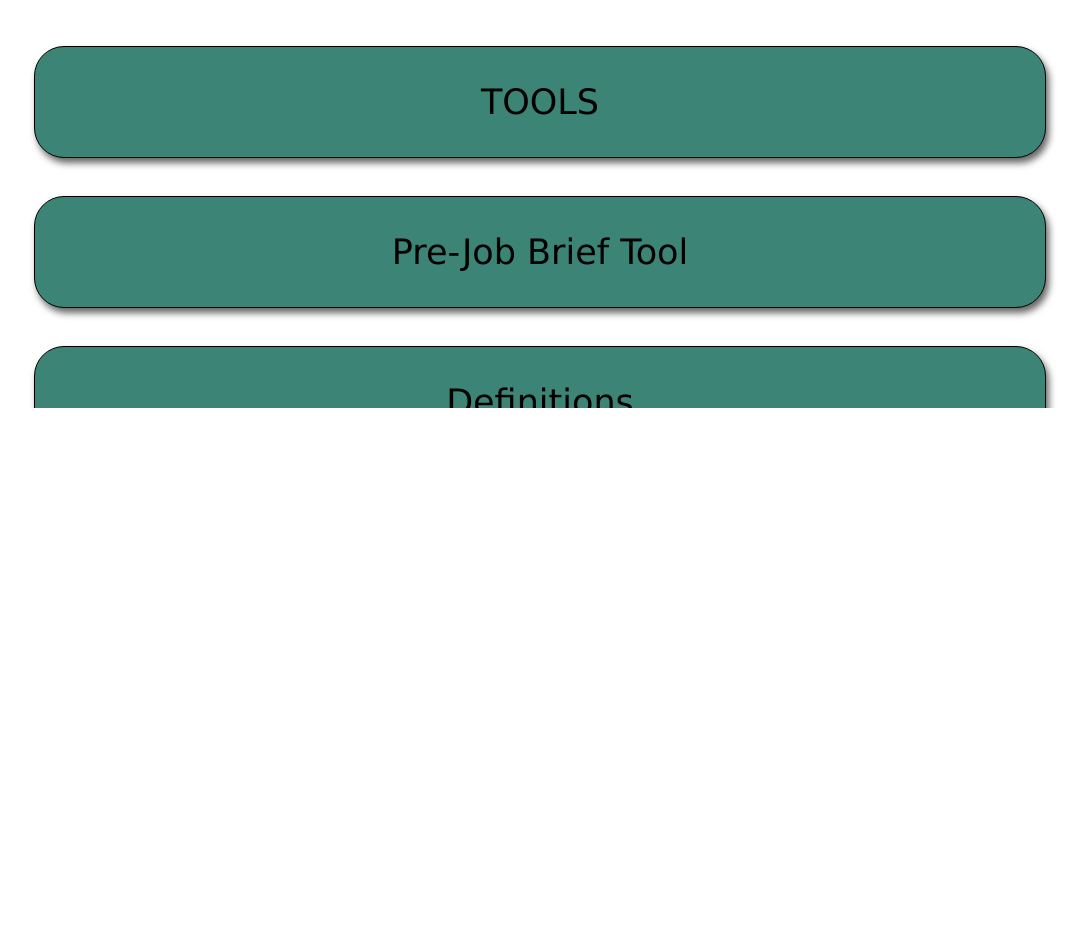
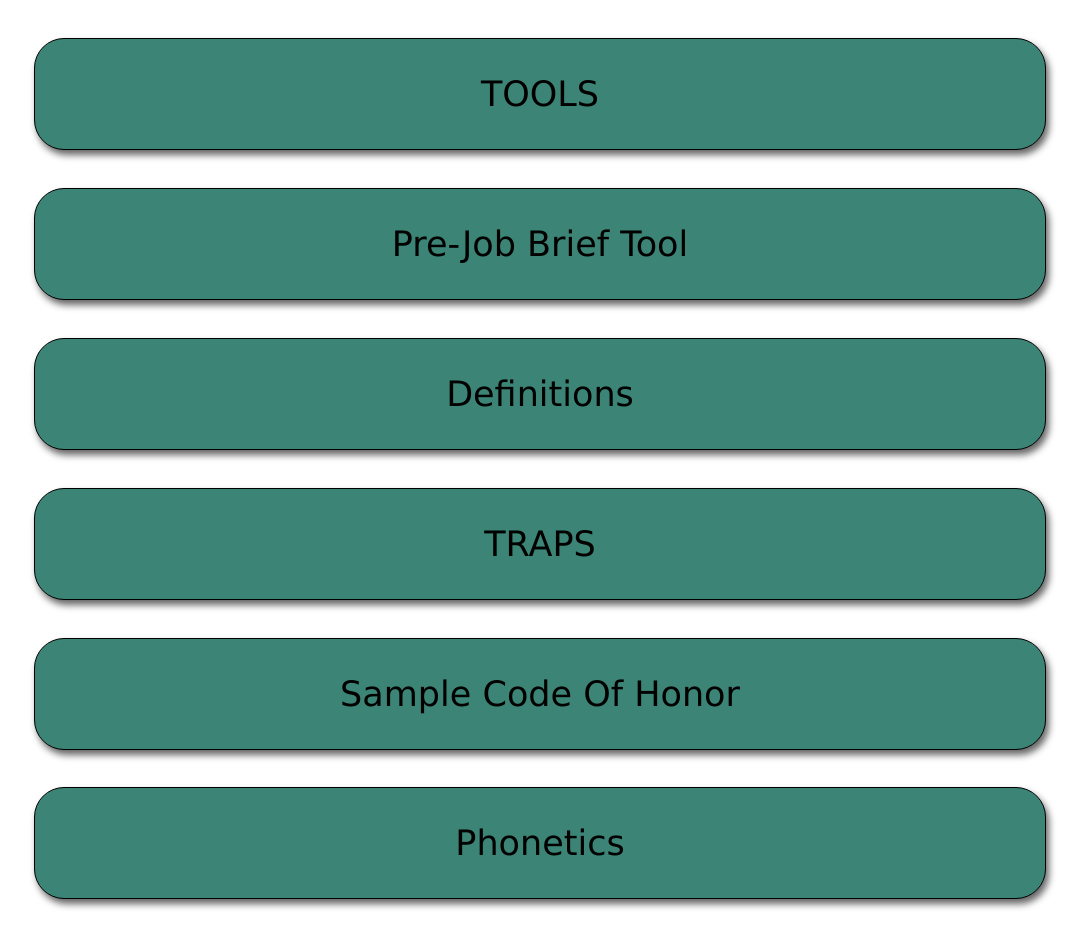
Before and after one commit to donsamaniego92/toolsdev, a plain HTML site: page ppitools/test.html in a window 1280 px wide. Shown: the whole page, without its empty margins (100-1185 px from the left). Before the commit the page ends 800 px from the top, so only its background shows below. Drawn offline with Linux system fonts and the light colour scheme.

Commit message:
Add more Buttons

```diff
--- a/ppitools/test.css
+++ b/ppitools/test.css
@@ -1,96 +1,89 @@
-
-
-        #tools{
+#tools {
     min-height: 100px;
     margin-top: 3%;
     background-color: #3b8476;
 }
-        #pretool{
+#pretool {
     min-height: 100px;
     margin-top: 3%;
     background-color: #3b8476;
 }
-        #definitions{
+#definitions {
     min-height: 100px;
     margin-top: 3%;
     background-color: #3b8476;
 }
-        #traps{
+#traps {
     min-height: 100px;
     margin-top: 3%;
     background-color: #3b8476;
 }
-        #tools, #pretool, #definitions, #traps{
+#samplehonor {
+    min-height: 100px;
+    margin-top: 3%;
+    background-color: #3b8476;
+}
+#phonetics {
+    min-height: 100px;
+    margin-top: 3%;
+    background-color: #3b8476;
+}
+#tools,
+#pretool,
+#definitions,
+#traps,
+#phonetics,
+#samplehonor {
     border-radius: 30px;
     margin-left: 10%;
     margin-right: 10%;
     box-shadow: 3px 5px 7px #666666;
     border: 1px solid black;
 }
-
 p {
-
-            text-align:center;
+    text-align: center;
     text-decoration: none;
     vertical-align: center;
     font-size: 35px;
     font-family: Verdana, sans-serif;
-
 }
-
 a {
-
     text-decoration: none;
-            color:#000000;
-
+    color: #000000;
 }
-
-
-
-
-
-
-        @viewport{
+@viewport {
     zoom: 1.0;
     width: extend-to-zoom;
 }
-        @-ms-viewport{
+@-ms-viewport {
     width: extend-to-zoom;
     zoom: 1.0;
 }
-
-
 ::-webkit-scrollbar {
     -webkit-appearance: none;
 }
-
 ::-webkit-scrollbar:vertical {
     width: 12px;
 }
-
 ::-webkit-scrollbar:horizontal {
     height: 12px;
 }
-
 ::-webkit-scrollbar-thumb {
     background-color: rgba(0, 0, 0, .5);
     border-radius: 10px;
     border: 2px solid #ffffff;
 }
-
 ::-webkit-scrollbar-track {
     border-radius: 10px;
     background-color: #ffffff;
 }
-
-#wrapper{
+#wrapper {
     overflow: scroll;
     -webkit-overflow-scrolling: touch;
     width: 500px;
     height: 200px;
 }
-
-#frameContent{
+#frameContent {
     width: 100%;
     height: 100%;
 }
--- a/ppitools/test.html
+++ b/ppitools/test.html
@@ -1,6 +1,7 @@
 <!DOCTYPE html>
 
 <html lang="en">
+
 <head>
 
     <link rel="stylesheet" href="test.css" type="text/css" />
@@ -8,14 +9,17 @@
 
     <title>Responsive Design</title>
 </head>
+
 <body>
 
 
-          <div id="scroll" style="overflow:scroll; height:400px;">
+    <div id="scroll" style=height:900px;>
 
-          <a href="https://www.google.com"><div id="tools">
+        <a href="https://www.google.com ">
+            <div id="tools">
                 <p>TOOLS</p>
-            </div></a>
+            </div>
+        </a>
 
 
         <div id="pretool">
@@ -33,6 +37,15 @@
             <p>TRAPS</p>
         </div>
 
+        <div id="samplehonor">
+            <p>Sample Code Of Honor</p>
+        </div>
+
+        <div id="phonetics">
+            <p>Phonetics</p>
+        </div>
+
     </div>
 </body>
+
 </html>
```
Lines whose indentation alone changed are shown as unchanged.
